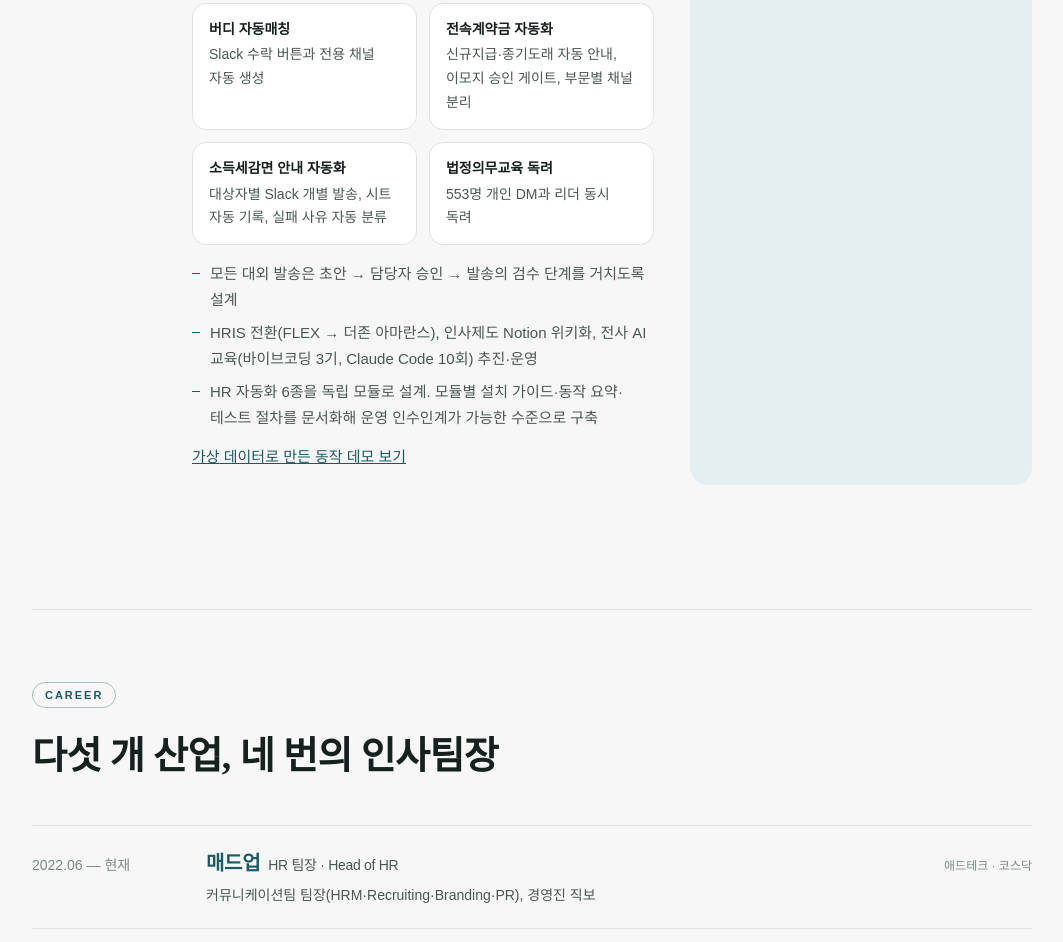
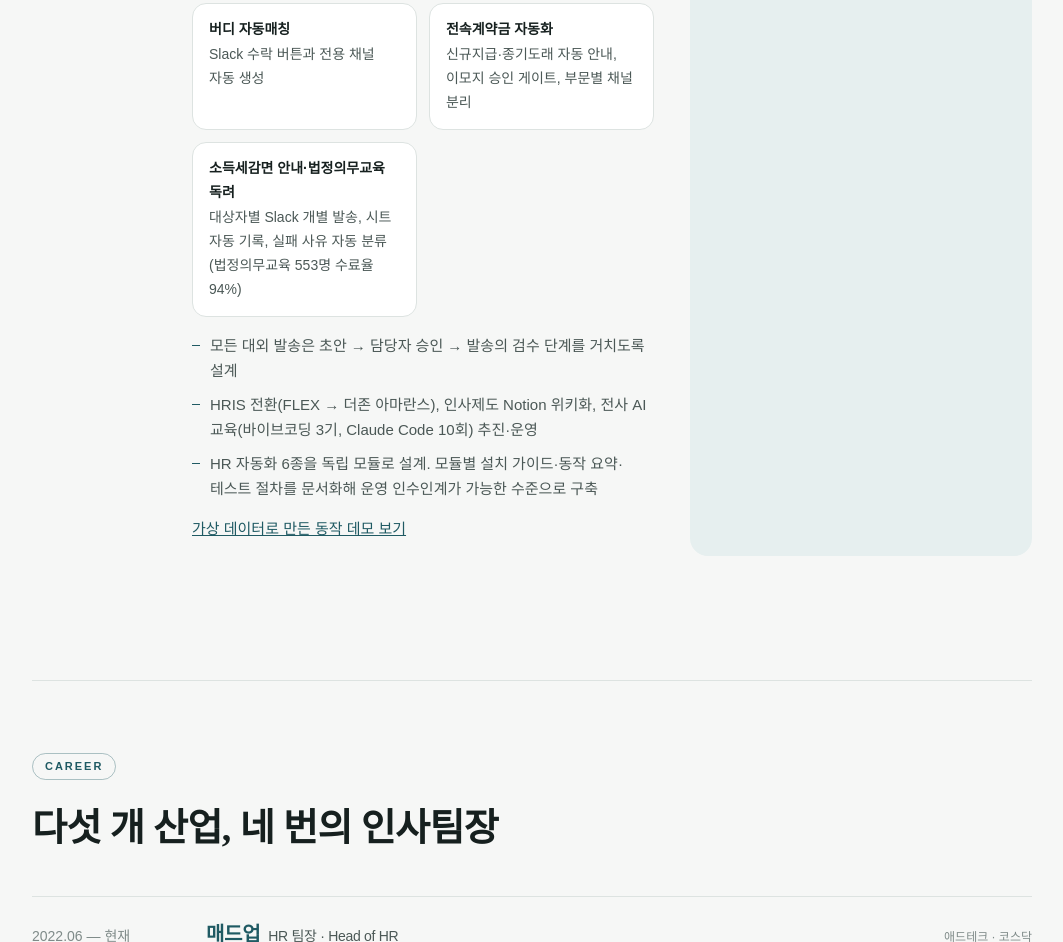
Before and after one commit to eunsunglim2/portfolio, a plain HTML site: page portfolio.html in a window 1280 px wide. Shown: the part 5883-6825 px from the top of the page, without its empty margins (108-1171 px from the left). Drawn offline with Linux system fonts and the light colour scheme; a web font is replaced by a local one.

Commit message:
Add files via upload

```diff
--- a/portfolio.html
+++ b/portfolio.html
@@ -365,8 +365,7 @@ footer h2{font-size:clamp(26px,3.6vw,40px);line-height:1.3;max-width:20ch}
             <div><b>온보딩 공지 자동 생성</b>입사 캘린더 연동, 팀장 자동 멘션·캘린더 초대</div>
             <div><b>버디 자동매칭</b>Slack 수락 버튼과 전용 채널 자동 생성</div>
             <div><b>전속계약금 자동화</b>신규지급·종기도래 자동 안내, 이모지 승인 게이트, 부문별 채널 분리</div>
-            <div><b>소득세감면 안내 자동화</b>대상자별 Slack 개별 발송, 시트 자동 기록, 실패 사유 자동 분류</div>
-            <div><b>법정의무교육 독려</b>553명 개인 DM과 리더 동시 독려</div>
+            <div><b>소득세감면 안내·법정의무교육 독려</b>대상자별 Slack 개별 발송, 시트 자동 기록, 실패 사유 자동 분류 (법정의무교육 553명 수료율 94%)</div>
           </div>
           <ul style="margin-top:16px">
             <li>모든 대외 발송은 초안 → 담당자 승인 → 발송의 검수 단계를 거치도록 설계</li>
```
Also changed, not shown: resume.html (+1 -2 lines).
